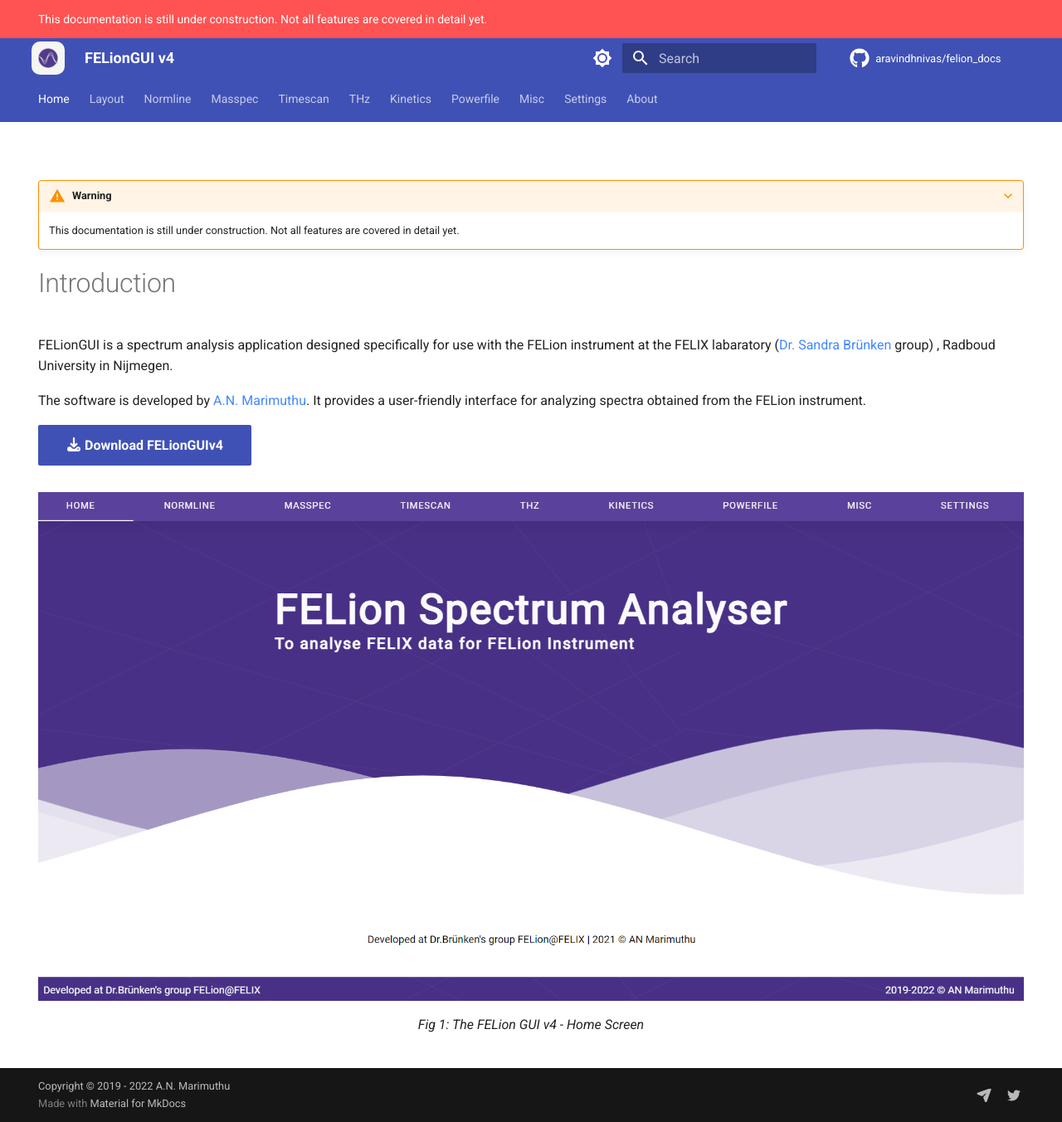
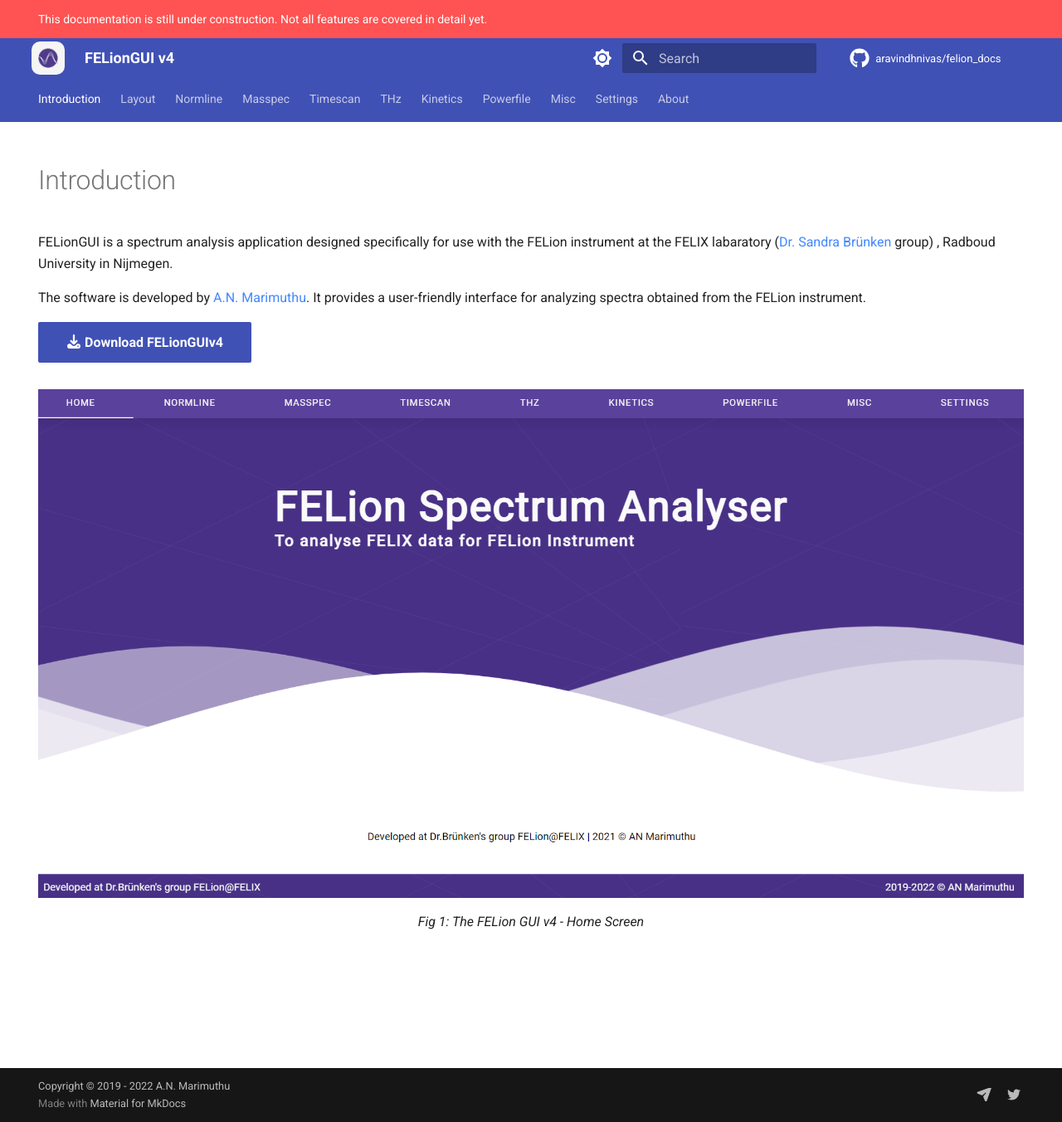
Before and after one commit to aravindhnivas/felion_docs, an MkDocs documentation site: the page built from docs/index.md, in a window 1280 px wide and 1352 px high. Shown: the whole window at 83% size. Built offline with MkDocs 1.6.1 and Material for MkDocs 9.7.7, drawn with Linux system fonts in a browser that asks for light colours; comment, search, counter and statistics services are not loaded.

Commit message:
Update index.md

```diff
--- a/docs/index.md
+++ b/docs/index.md
@@ -3,9 +3,6 @@
   - navigation
   - toc
 ---
-
-???+ warning
-    This documentation is still under construction. Not all features are covered in detail yet.
 
 # Introduction
 
```
